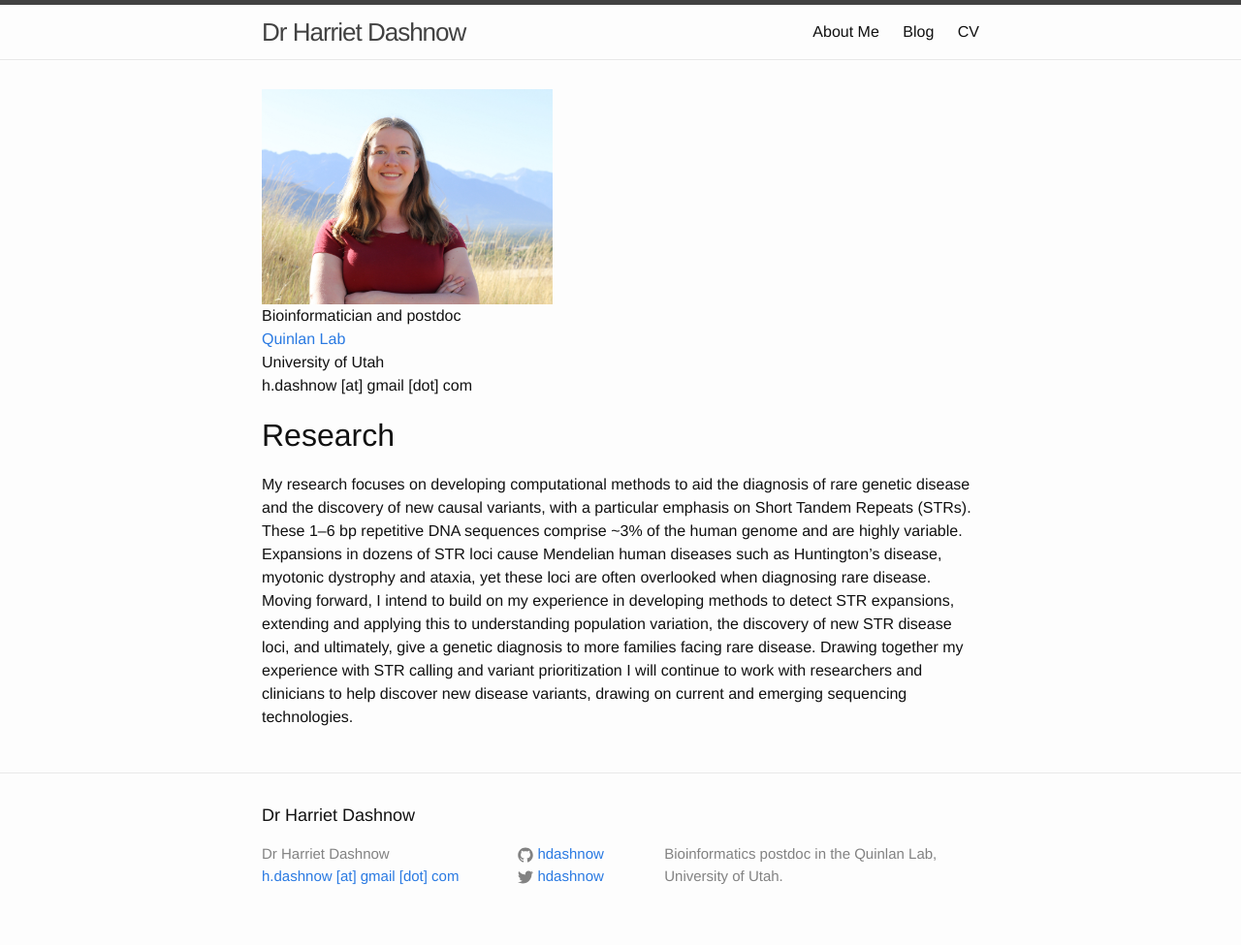
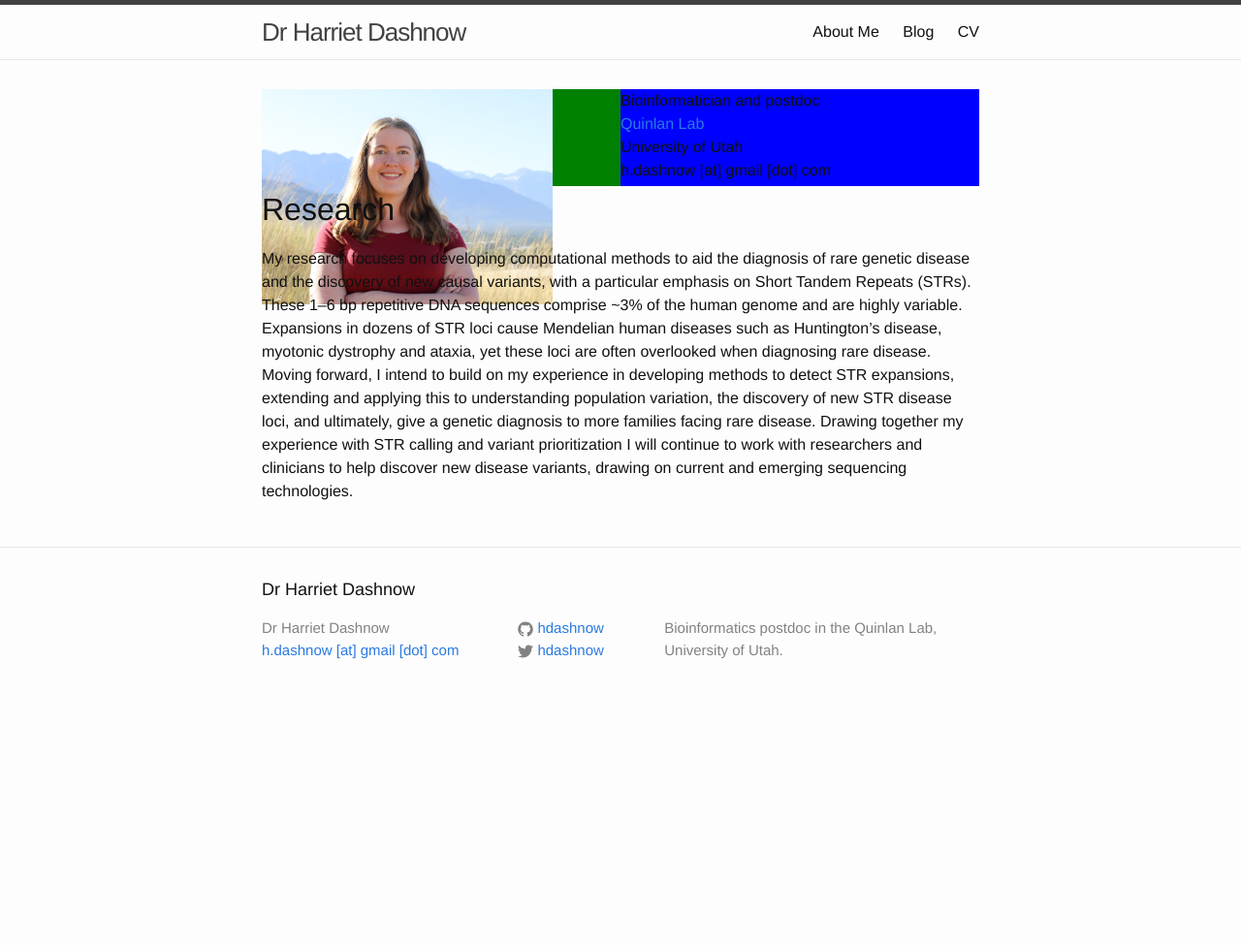
Before and after one commit to hdashnow/hdashnow.github.io, a Jekyll site: the page built from index.html, in a window 1280 px wide. Shown: the whole page at 97% size. Built offline with Jekyll 4.4.1, drawn with Linux system fonts in a browser that asks for light colours; after the commit the page ends 900 px from its top, so only the background shows below that.

Commit message:
side by side

```diff
--- a/index.html
+++ b/index.html
@@ -5,17 +5,26 @@ layout: default
 <html>
     <body>
 
-        <img src="{{ site.baseurl }}/images/HarrietUtah2020.jpg" alt="Harriet Dashnow" style="width:300px;">
+	<div style="width: 100%;">
+        <div style="width: 50%; height: 100px; float: left; background: green;">
+            <img src="{{ site.baseurl }}/images/HarrietUtah2020.jpg" alt="Harriet Dashnow" style="width:300px;">
+        </div>
+        <div style="margin-left: 50%; height: 100px; background: blue;">
+ 	    <p>
+  		Bioinformatician and postdoc<br>
+  		<a href="http://quinlanlab.org/">Quinlan Lab</a><br>
+  		University of Utah<br>
+  		h.dashnow [at] gmail [dot] com
+	    </p>
+        </div>
+    </div>
+
+
+
 
     </body>
 </html>
 
-<p>
-  Bioinformatician and postdoc<br>
-  <a href="http://quinlanlab.org/">Quinlan Lab</a><br>
-  University of Utah<br>
-  h.dashnow [at] gmail [dot] com
-</p>
 
 <h1>Research</h1>
 <p>
```
